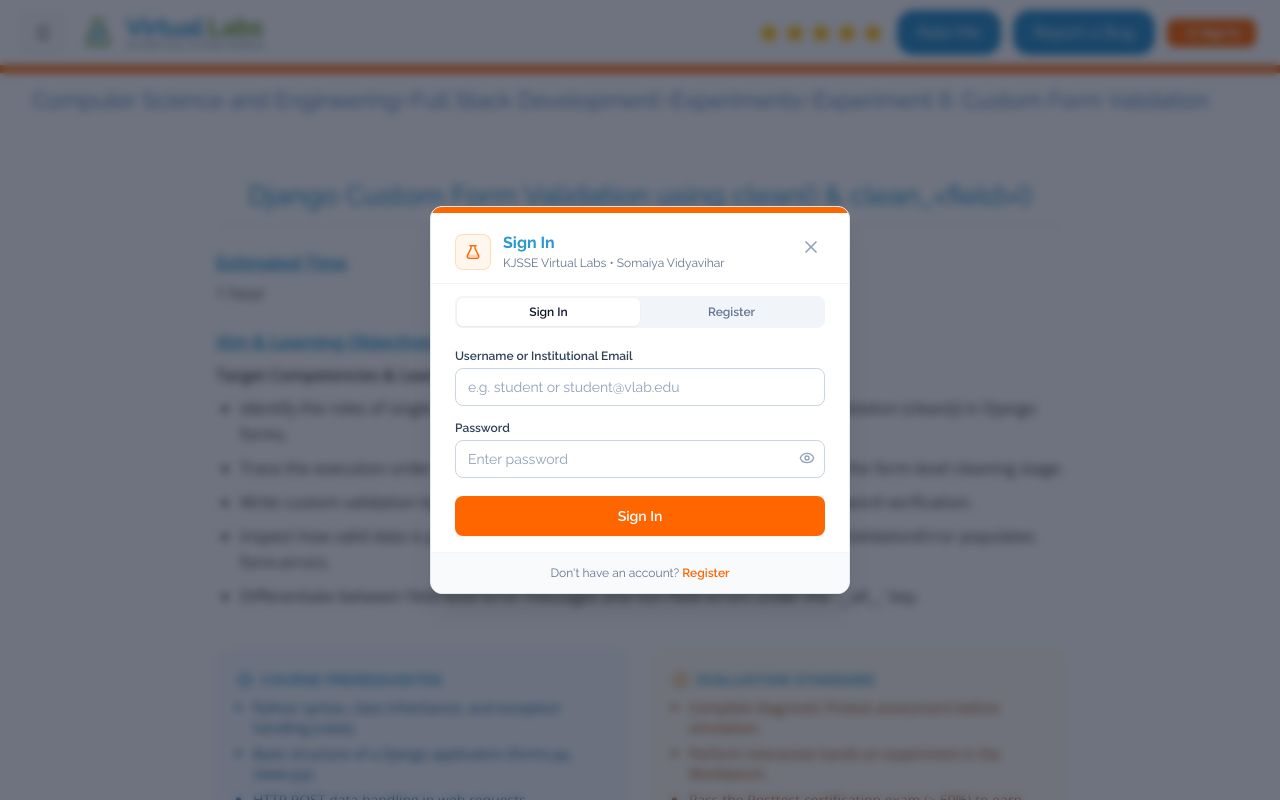
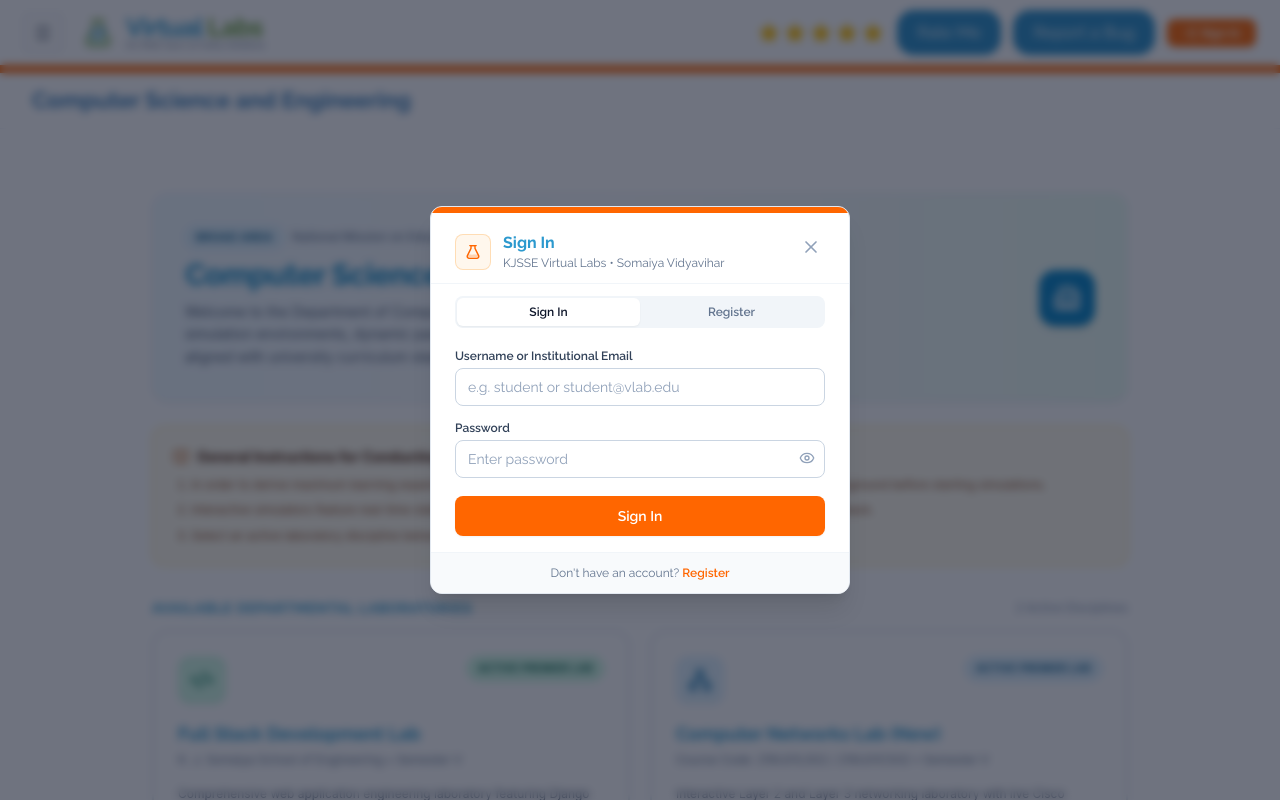
Before and after one commit to shloknmehta/FSD_VLab, a React (Vite) app in the folder frontend/: page / in a window 1280 px wide. Shown: the top 800 px of the page. Built offline with nearby package versions, Linux system fonts and the light colour scheme; no server answers.

Commit message:
feat: make Broad Area: Computer Science & Engineering the default home landing page

```diff
--- a/frontend/src/App.jsx
+++ b/frontend/src/App.jsx
@@ -40,8 +40,9 @@ import ExperimentsListView from './views/ExperimentsListView';
 
 function LabPlatform() {
   const { authModalOpen, closeAuthModal, authModalMode } = useAuth();
-  const [sidebarOpen, setSidebarOpen] = useState(() => (typeof window !== 'undefined' ? window.innerWidth >= 768 : true));
-  const [activeTab, setActiveTab] = useState('aim');
+  // Default to Broad Area Home Page with full-width layout (sidebar collapsed)
+  const [activeTab, setActiveTab] = useState('broad_area');
+  const [sidebarOpen, setSidebarOpen] = useState(false);
   const [rateModalOpen, setRateModalOpen] = useState(false);
   const [bugModalOpen, setBugModalOpen] = useState(false);
   const [userRating, setUserRating] = useState(5);
@@ -63,6 +64,7 @@ function LabPlatform() {
   const handleSubjectChange = (subject) => {
     setCurrentSubject(subject);
     setActiveTab('aim');
+    setSidebarOpen(typeof window !== 'undefined' ? window.innerWidth >= 768 : true);
     try {
       localStorage.setItem('vlab_current_subject', subject);
     } catch (e) {
@@ -70,9 +72,19 @@ function LabPlatform() {
     }
   };
 
+  const handleStartLab = (subject) => {
+    handleSubjectChange(subject);
+  };
+
+  const handleNavigateToBroadArea = () => {
+    setActiveTab('broad_area');
+    setSidebarOpen(false);
+  };
+
   const handleSelectCnExperiment = (slug) => {
     setActiveCnSlug(slug);
     setActiveTab('aim');
+    setSidebarOpen(typeof window !== 'undefined' ? window.innerWidth >= 768 : true);
   };
 
   const [completedModules, setCompletedModules] = useState(() => {
@@ -290,6 +302,7 @@ function LabPlatform() {
   return (
     <div className="min-h-screen bg-white flex flex-col font-sans text-slate-800">
       {/* 1. Header with KJSSE Virtual Labs branding, Stars, Rate Me, Report a Bug & Subject Switcher */}
+      {/* 1. Header with KJSSE Virtual Labs branding, Stars, Rate Me, Report a Bug */}
       <Header
         sidebarOpen={sidebarOpen}
         onToggleSidebar={() => setSidebarOpen((prev) => !prev)}
@@ -298,6 +311,7 @@ function LabPlatform() {
         activeRating={userRating}
         currentSubject={currentSubject}
         onSelectSubject={handleSubjectChange}
+        onNavigateHome={handleNavigateToBroadArea}
       />
 
       {/* 2. Breadcrumbs matching KJSSE / VLab styling */}
@@ -306,16 +320,20 @@ function LabPlatform() {
         course={courseTitle}
         section="Experiments"
         experimentTitle={currentExpTitle}
-        currentSubject={currentSubject}
-        onSelectSubject={handleSubjectChange}
-        onSelectTab={handleSelectTab}
-        onSelectExperiment={handleSelectCnExperiment}
-        cnExperiments={CN_EXPERIMENTS}
         activeTab={activeTab}
-        onNavigateToBroadArea={() => setActiveTab('broad_area')}
-        onNavigateToCourseHome={() => setActiveTab('aim')}
-        onNavigateToExperimentsList={() => setActiveTab('experiments_list')}
-        onNavigateToExperimentAim={() => setActiveTab('aim')}
+        onNavigateToBroadArea={handleNavigateToBroadArea}
+        onNavigateToCourseHome={() => {
+          setActiveTab('aim');
+          setSidebarOpen(typeof window !== 'undefined' ? window.innerWidth >= 768 : true);
+        }}
+        onNavigateToExperimentsList={() => {
+          setActiveTab('experiments_list');
+          setSidebarOpen(typeof window !== 'undefined' ? window.innerWidth >= 768 : true);
+        }}
+        onNavigateToExperimentAim={() => {
+          setActiveTab('aim');
+          setSidebarOpen(typeof window !== 'undefined' ? window.innerWidth >= 768 : true);
+        }}
       />
 
       {/* 3. Main Workspace Area: Left Sidebar + Right Content */}
@@ -349,8 +367,8 @@ function LabPlatform() {
           </div>
         )}
 
-        {/* Desktop Sidebar: In-flow beside main content */}
-        {sidebarOpen && (
+        {/* Desktop Sidebar: In-flow beside main content (Hidden on Broad Area Home Page) */}
+        {sidebarOpen && activeTab !== 'broad_area' && (
           <div className="hidden md:block shrink-0 w-60 sm:w-64 md:w-72 bg-white border-r border-[#e8e8e8]">
             <Sidebar
               isOpen={sidebarOpen}
--- a/frontend/src/components/Header.jsx
+++ b/frontend/src/components/Header.jsx
@@ -21,6 +21,7 @@ export default function Header({
   activeRating = 0,
   currentSubject = 'FSD',
   onSelectSubject,
+  onNavigateHome,
 }) {
   const {
     currentUser,
@@ -74,7 +75,11 @@ export default function Header({
           </button>
 
           {/* Official Virtual Labs Logo */}
-          <div className="flex items-center gap-1 sm:gap-2 cursor-pointer min-w-0">
+          <div
+            onClick={onNavigateHome}
+            className="flex items-center gap-1 sm:gap-2 cursor-pointer min-w-0 hover:opacity-90 transition-opacity"
+            title="Go to Virtual Labs Home"
+          >
             {/* SVG Beaker + Gear Emblem */}
             <svg
               className="w-6 h-6 sm:w-10 sm:h-10 shrink-0"
```
